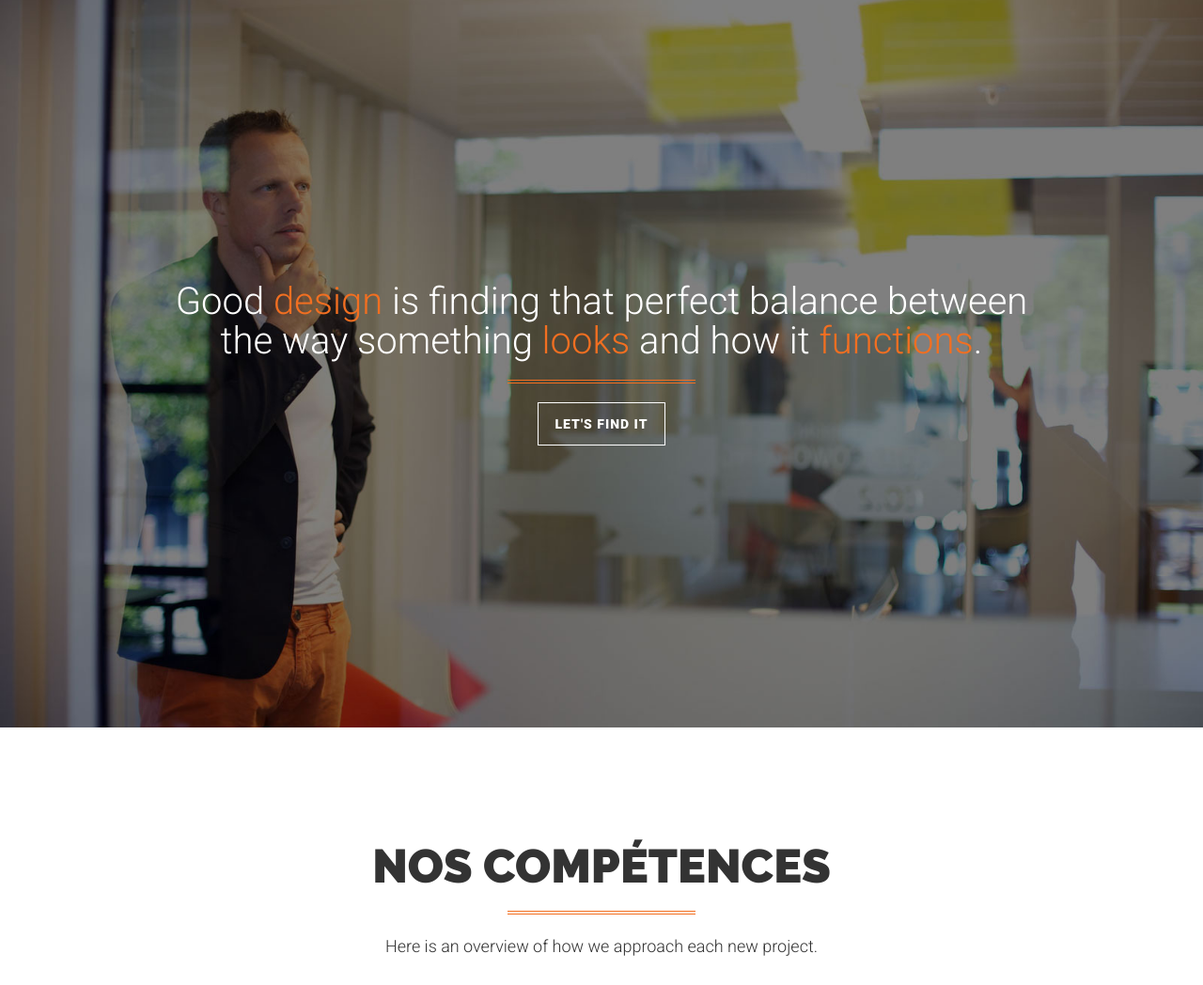
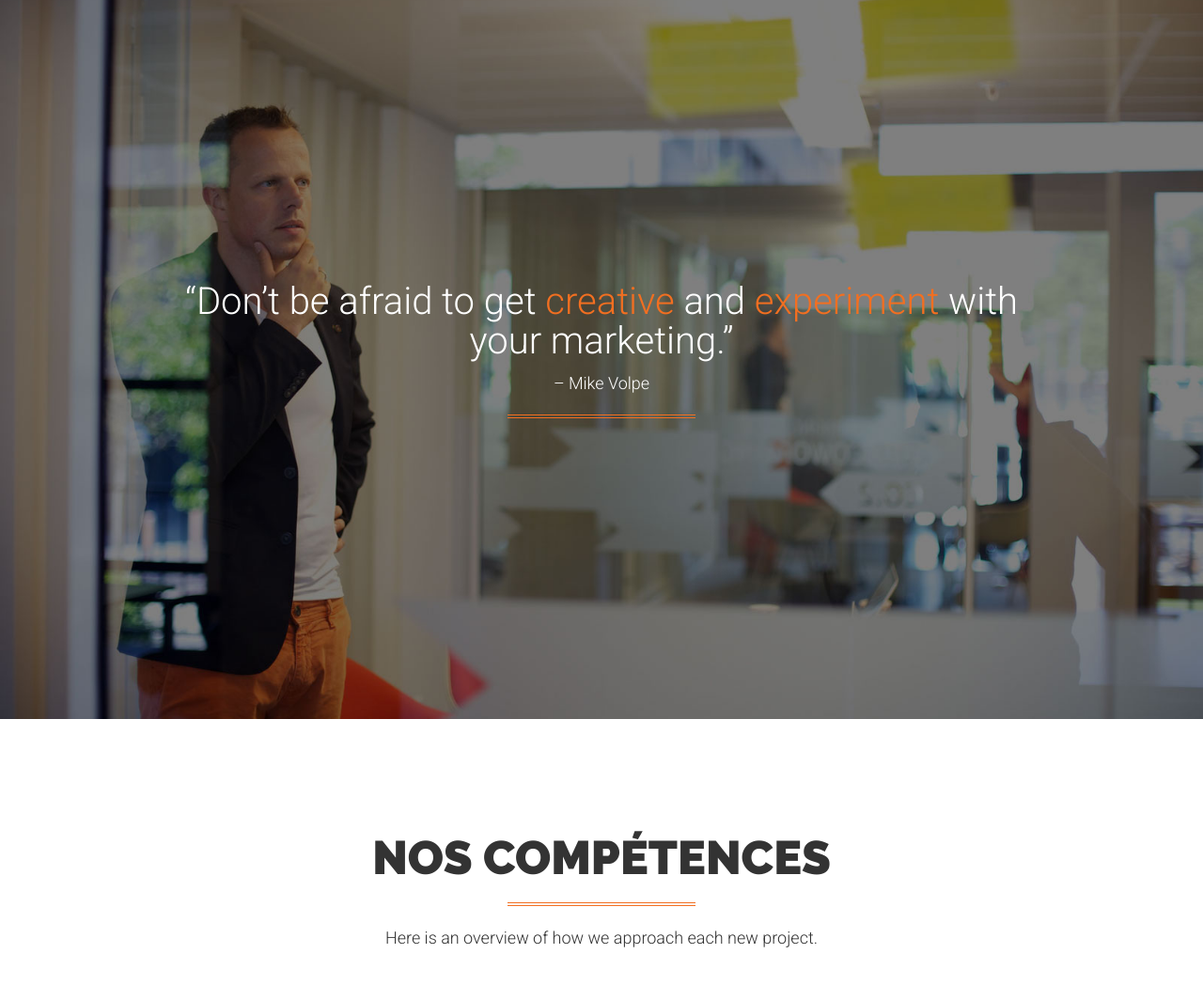
Before and after one commit to LuaxY/Workshop, a plain HTML site: page index.html in a window 1280 px wide. Shown: the part 2359-3407 px from the top of the page at 94% size. Drawn offline with Linux system fonts and the light colour scheme.

Commit message:
Citation

```diff
--- a/index.html
+++ b/index.html
@@ -208,9 +208,9 @@
         <div class="container wow fadeIn">
             <div class="row">
                 <div class="col-md-10 col-md-offset-1">
-                    <span class="quote">Good <span class="text-primary">design</span> is finding that perfect balance between the way something <span class="text-primary">looks</span> and how it <span class="text-primary">functions</span>.</span>
-                    <hr class=" colored">
-                    <a class="btn btn-outline-light page-scroll" href="#contact">Let's Find It</a>
+                    <p><span class="quote">“Don’t be afraid to get <span class="text-primary">creative</span> and <span class="text-primary">experiment</span> with your marketing.”</span></p>
+                    <p><span class="text-right">– Mike Volpe</span></p>
+                    <hr class="colored">
                 </div>
             </div>
         </div>
```
